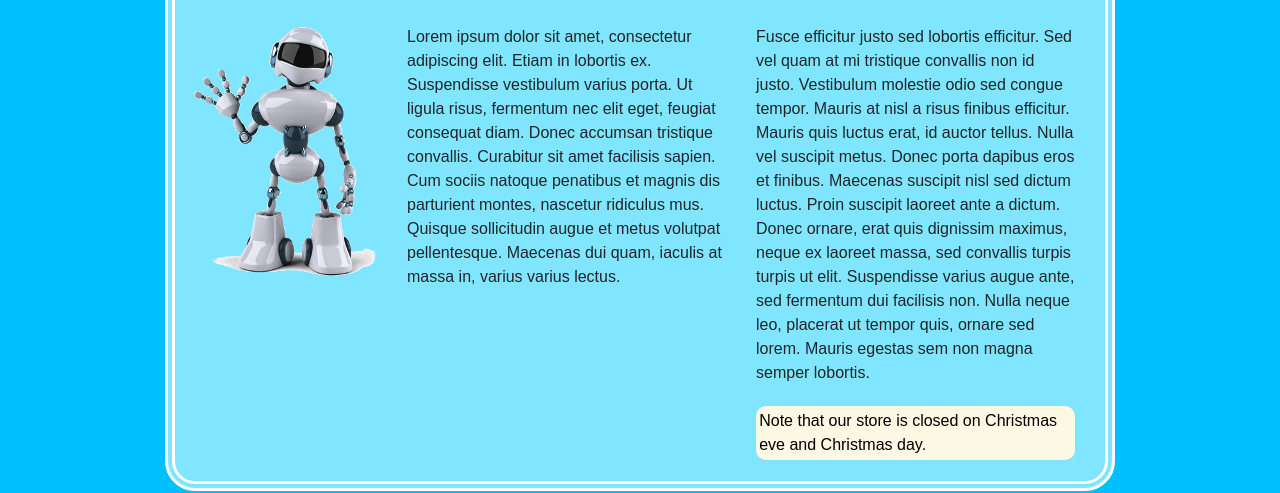
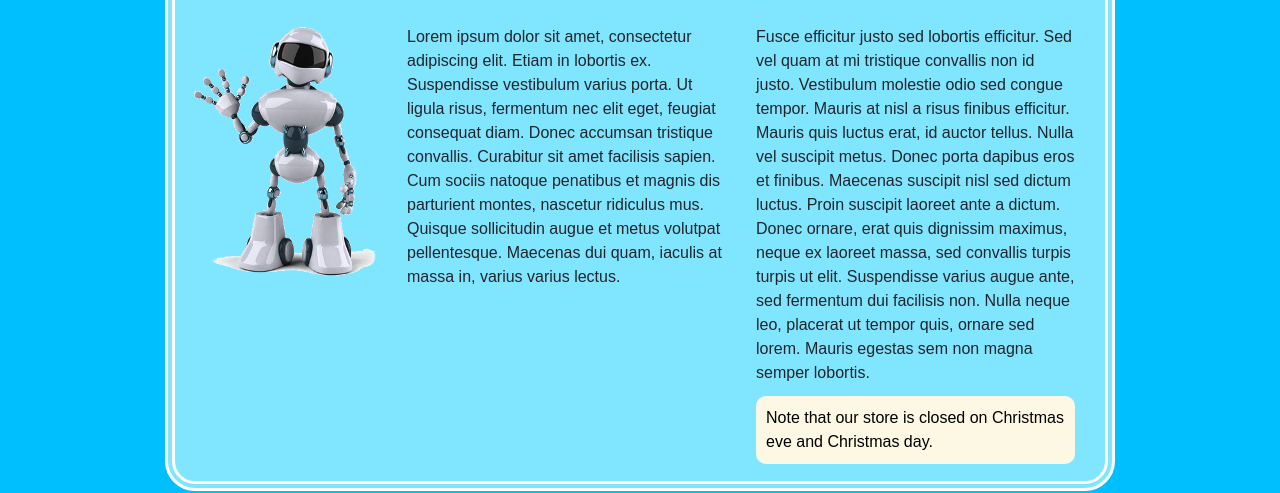
Before and after one commit to vinedsel/robotstore1, a website: page index.html in a window 1280 px wide. Shown: the part 470-963 px from the top of the page. Drawn offline with nearby package versions, Linux system fonts and the light colour scheme.

Commit message:
Made the mark more presentable

```diff
--- a/robotskin.css
+++ b/robotskin.css
@@ -539,7 +539,12 @@ ul {
 }
 
 mark {
+  padding-top: 10px;
+  padding-bottom: 10px;
+  padding-left: 10px;
   border-radius: 10px;
+  margin-bottom: 10px;
+  margin-top: -10px;
 }
 
 /* highlight */
```
